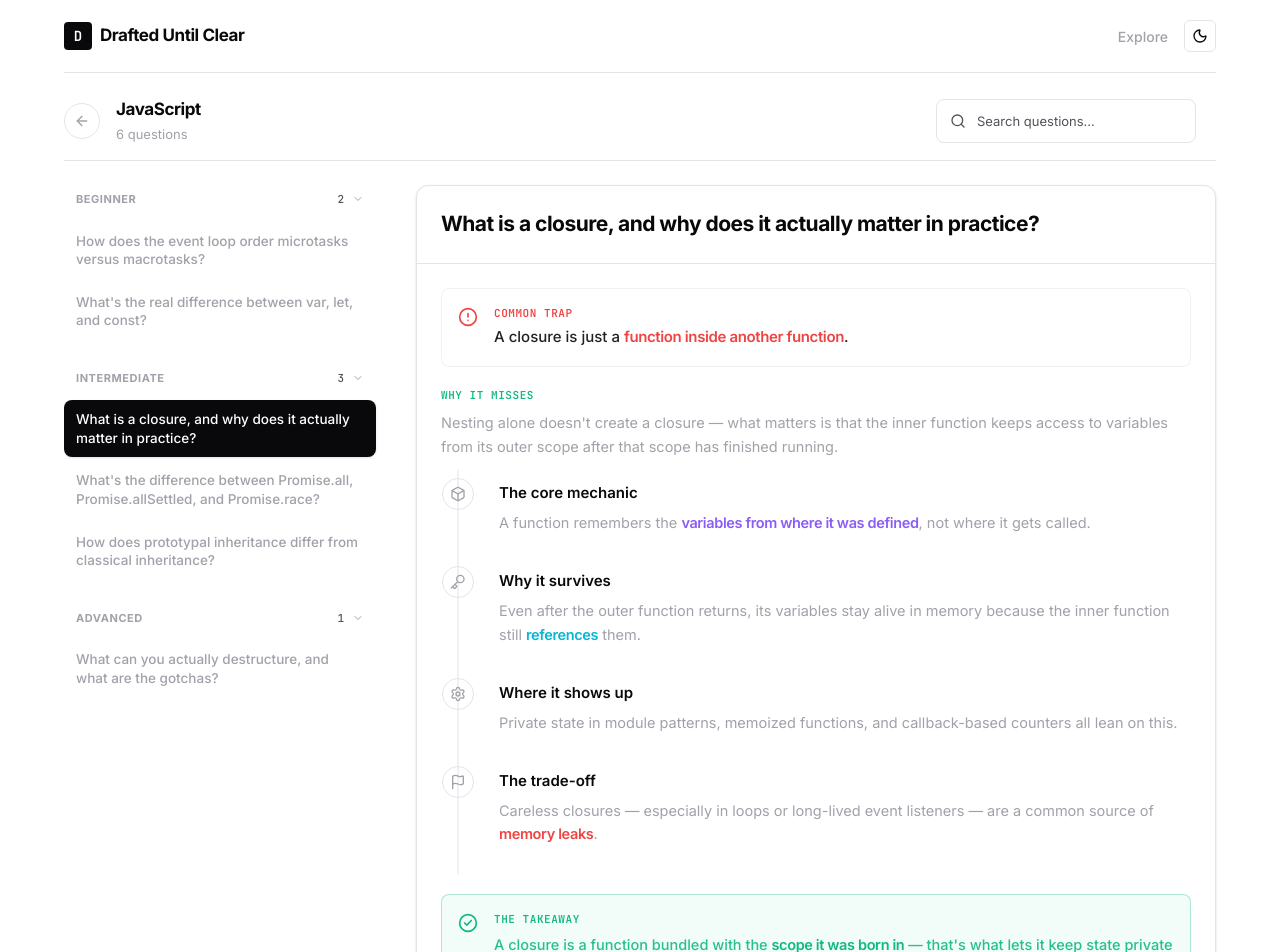
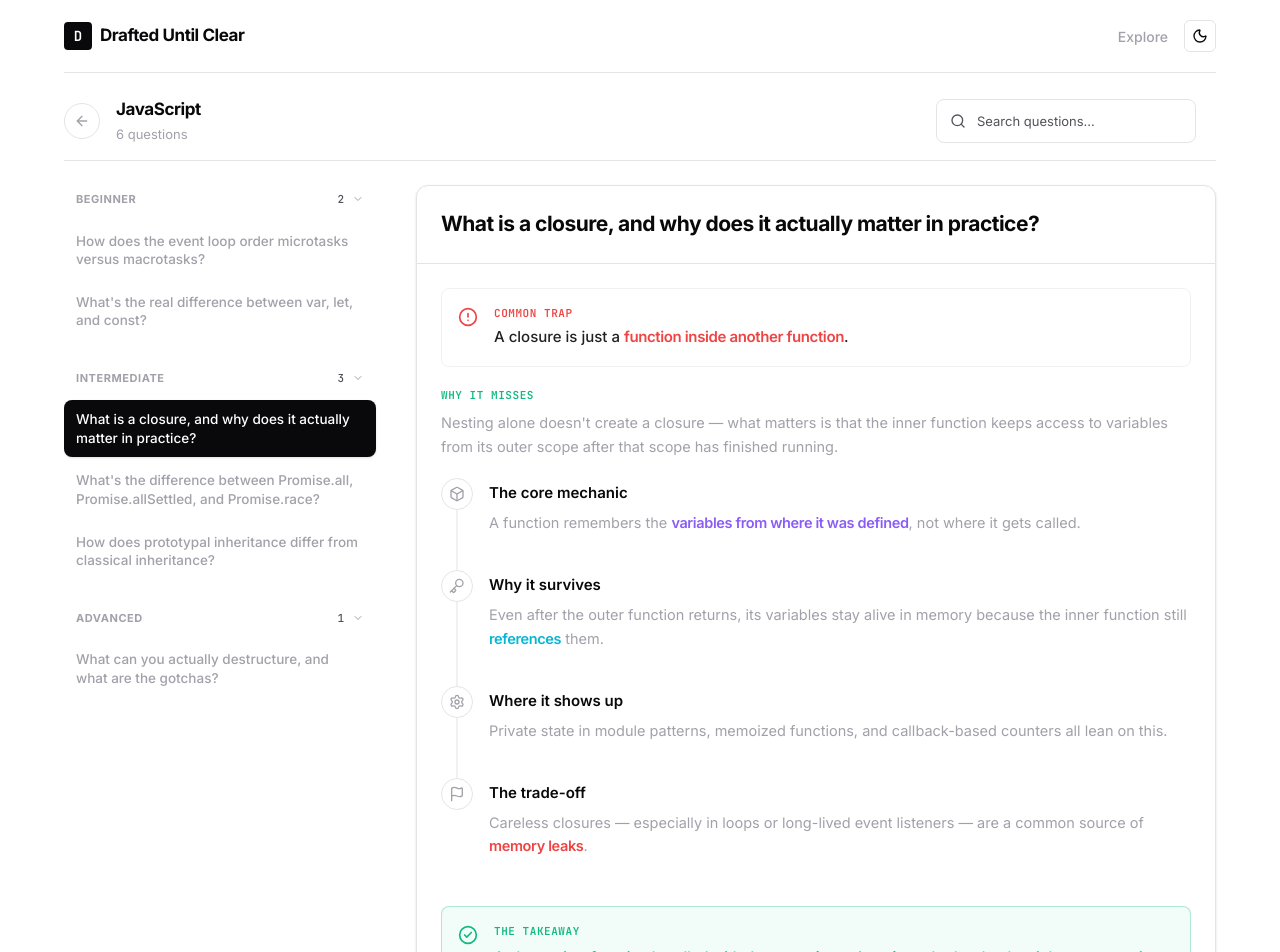
Before and after one commit to ihssmaheel-dev/drafted-until-clear, a Next.js app: page /categories/js in a window 1280 px wide. Shown: the top 952 px of the page. Built offline with nearby package versions, Linux system fonts and the light colour scheme.

Commit message:
style: fix timeline vertical line to start and end precisely at the first and last icons

```diff
--- a/src/components/questions/answer-steps.tsx
+++ b/src/components/questions/answer-steps.tsx
@@ -7,7 +7,7 @@ import { ReactNode } from "react";
 
 export function Steps({ children }: { children: ReactNode }) {
   return (
-    <div className="relative ml-4 border-l-2 border-border/50 py-2">
+    <div className="relative py-2">
       {children}
     </div>
   );
@@ -25,10 +25,10 @@ export function Step({ icon, title, children }: StepProps) {
       initial={{ opacity: 0, x: -10 }}
       animate={{ opacity: 1, x: 0 }}
       transition={{ duration: 0.3 }}
-      className="relative pl-10 pb-5 last:pb-2"
+      className="relative pl-12 pb-6 last:pb-2 after:absolute after:left-[15px] after:top-8 after:bottom-0 after:w-[2px] after:bg-border/50 last:after:hidden"
     >
-      {/* Centered exactly on the 2px line (size-8 = 32px; center of 2px border is at -1px from padding box. -17px + 16px = -1px) */}
-      <div className="absolute -left-[17px] top-0 flex size-8 items-center justify-center rounded-full border border-border bg-card text-text-muted">
+      {/* Icon */}
+      <div className="absolute left-0 top-0 flex size-8 items-center justify-center rounded-full border border-border bg-card text-text-muted z-10">
         <StepIcon name={icon} className="size-4" />
       </div>
 
```
